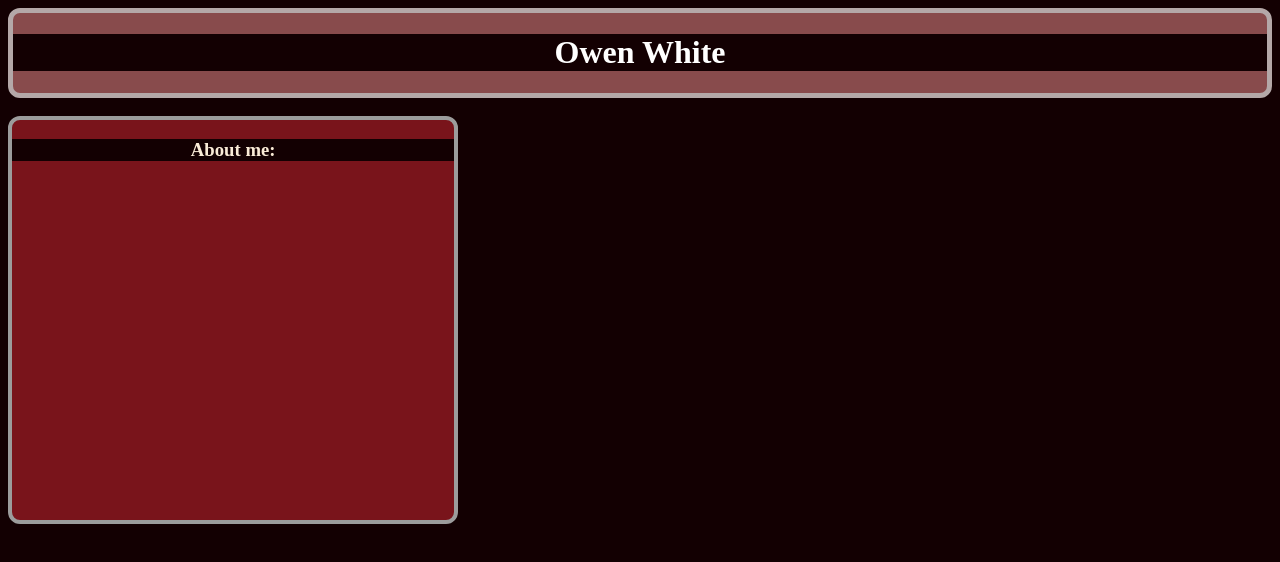
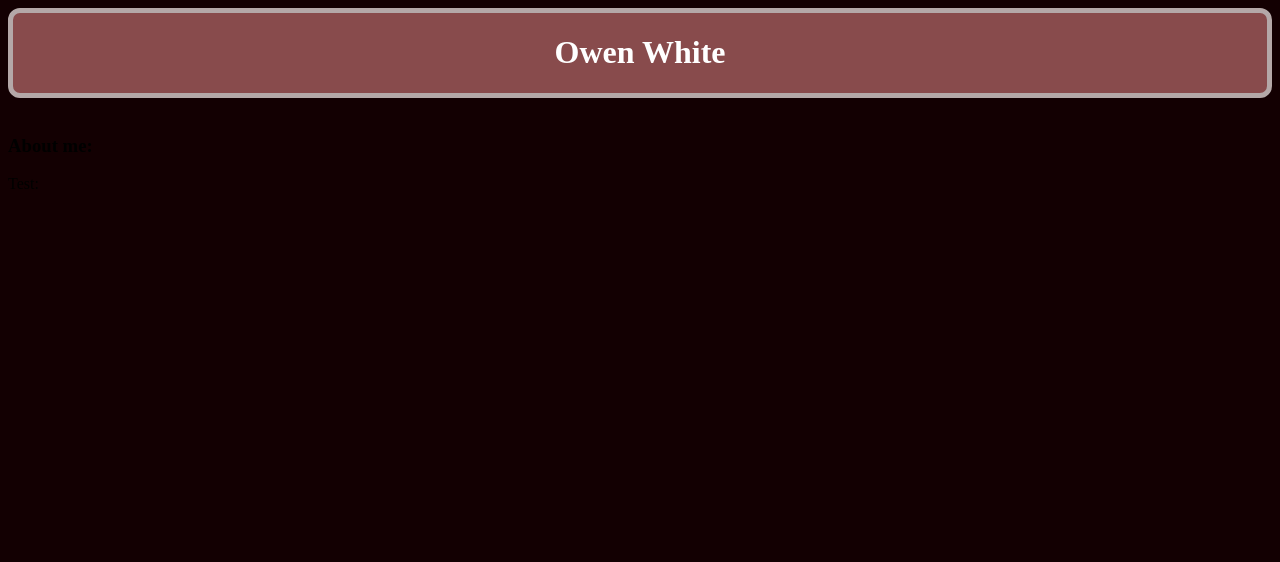
Before and after one commit to O-white1/O-white1.github.io, a plain HTML site: page FinalProgWebSite/HomePage/index.html in a window 1280 px wide. Drawn offline with Linux system fonts and the light colour scheme.

Commit message:
12/20 8:43 Final of Web-Des
Working on final project.

```diff
--- a/FinalProgWebSite/HomePage/index.html
+++ b/FinalProgWebSite/HomePage/index.html
@@ -7,17 +7,16 @@
     <link rel="stylesheet" href="HomePageStyle.css">
 </head>
 <body>
-    <div id="all">
-        <div id="PageCenter">
-            <div id="topbox">
-                <h1>Owen White</h1>
-
-            </div>
-            <br/>
-            <div id="nav">
-                <h3>About me:</h3>
-
-            </div>
+    <div id="PageCenter">
+        <div id="topbox">
+            <h1 class="head">Owen White</h1>
+        </div>
+        <br/>
+        <div id="sideleft">
+            <h3 class="divnav">About me:</h3>
+        </div>
+        <div id="sideright">
+            <p class="test">Test:</p>
         </div>
     </div>
 </body>
```
